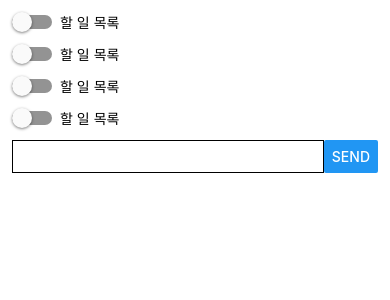
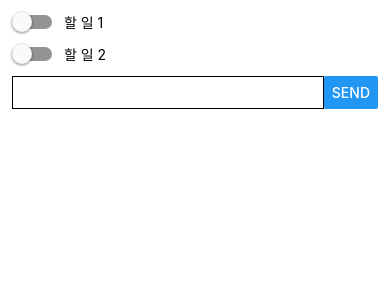
Before and after one commit to yoon20/TodoList_1, a React Native app: screen / in a window 390 px wide. Shown: the top 300 px of the page. Built offline with nearby package versions, Linux system fonts and the light colour scheme.

Commit message:
key,useState

```diff
--- a/App.js
+++ b/App.js
@@ -1,5 +1,5 @@
 import { StatusBar } from 'expo-status-bar';
-import React from 'react';
+import React,{useState} from 'react';
 import Constants from 'expo-constants';
 import { Button, Platform, SafeAreaView, StyleSheet, Text, TextInput, View } from 'react-native';
 import TodoItem from './conponents/TodoItem';
@@ -7,13 +7,16 @@ import Row from './conponents/Row';
 import Padding from './conponents/Padding';
 
 export default function App() {
+  const [ list,setList ] = useState( [
+    '할 일 1',
+    '할 일 2',
+  ]);
   return (
     <SafeAreaView style={ styles.container }>
       <Padding padding={ 12 }>
-       <TodoItem/>
-       <TodoItem/>
-       <TodoItem/>
-       <TodoItem/>
+        {/*출력*/}
+        {list.map( (item, index) => <TodoItem key ={ item } label={ item }/> ) }
+        {/*입력*/}
        <Row>
          <TextInput style={ styles.input }/>
          <Button title="Send" onPress={ () => {} }/>
--- a/conponents/TodoItem.js
+++ b/conponents/TodoItem.js
@@ -2,7 +2,7 @@ import React,{ useState } from 'react';
 import { Switch, Text } from 'react-native';
 import Row from './Row';
 
-function TodoItem(){
+function TodoItem({ label }){
   const [ isDone, setDone ] = useState( false );
     return (
         <Row style={{ alignItems: 'center', marginBottom: 12, }}>
@@ -10,7 +10,7 @@ function TodoItem(){
                   onValueChange={ value => setDone( value )}
                   style={{ marginRight: 8, }}
                   />
-          <Text>할 일 목록</Text>
+          <Text style={{ color: isDone ? '#eee' : '#000'}}> { label ?? '(내용 없음)'}</Text>
         </Row>
     )
 }
```
